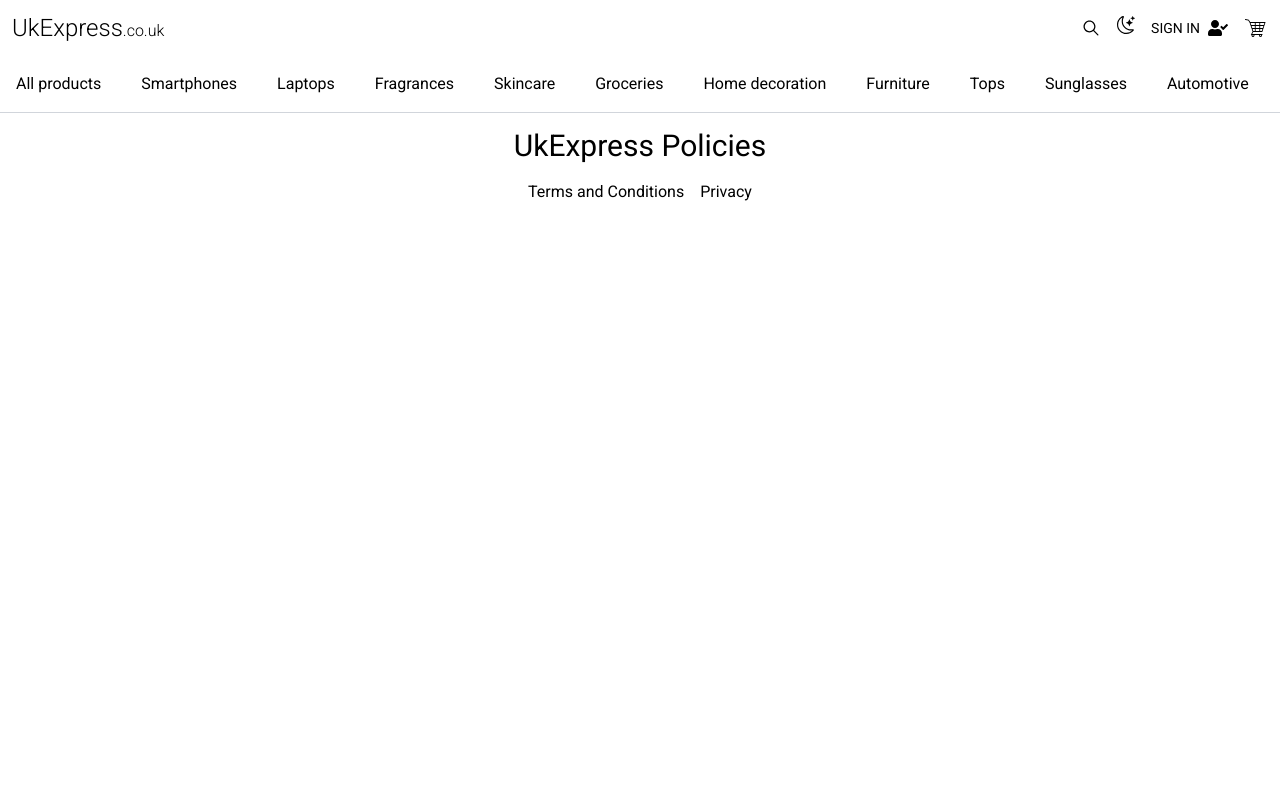
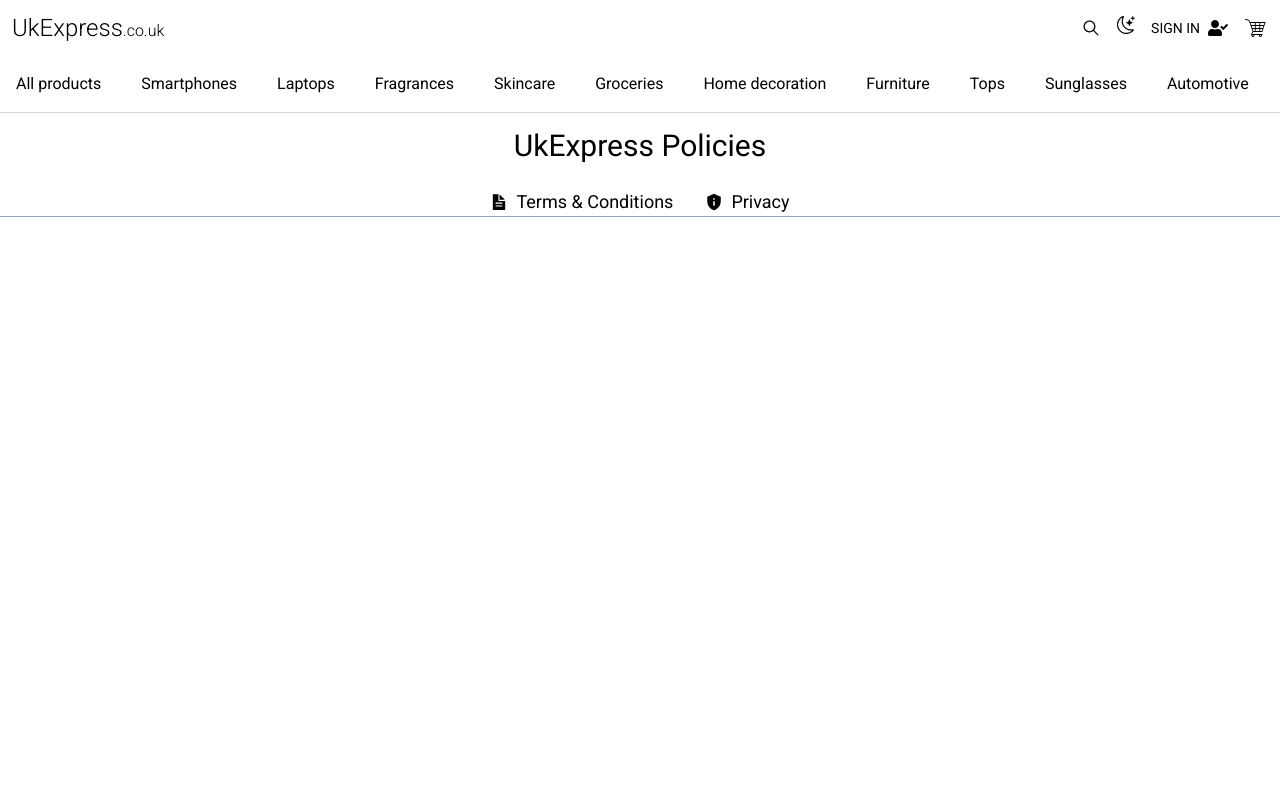
Before and after one commit to NDraganov/uk-express, a React (Vite) app: page /policies in a window 1280 px wide. Shown: the top 800 px of the page. Built offline with nearby package versions, Linux system fonts and the light colour scheme; no server answers.

Commit message:
Add styles to the policies navigation
Add styles for the active state of the policy link. Add icons to the links

```diff
--- a/src/features/policies/PoliciesNav.tsx
+++ b/src/features/policies/PoliciesNav.tsx
@@ -1,13 +1,19 @@
 import PolicyNavLink from "./PolicyNavLink";
+import { IoDocumentTextSharp } from "react-icons/io5";
+import { MdPrivacyTip } from "react-icons/md";
 
 export default function PoliciesNav() {
   return (
-    <div className="flex flex-col items-center pt-4">
-      <h1 className="text-3xl">UkExpress Policies</h1>
+    <div className="flex flex-col items-center border border-l-0 border-r-0 border-t-0 border-slate-400 pt-4 dark:border-gray-500">
+      <h1 className="text-3xl dark:text-white">UkExpress Policies</h1>
       <nav className="mt-4">
-        <ul className="flex items-center gap-4">
-          <PolicyNavLink title="Terms and Conditions" to="terms&conditions" />
-          <PolicyNavLink title="Privacy" to="privacy" />
+        <ul className="flex items-center">
+          <PolicyNavLink
+            title="Terms & Conditions"
+            to="terms&conditions"
+            icon={<IoDocumentTextSharp />}
+          />
+          <PolicyNavLink title="Privacy" to="privacy" icon={<MdPrivacyTip />} />
         </ul>
       </nav>
     </div>
--- a/src/features/policies/PolicyNavLink.tsx
+++ b/src/features/policies/PolicyNavLink.tsx
@@ -1,14 +1,39 @@
-import { NavLink } from "react-router-dom";
+import { type ReactNode } from "react";
+import { NavLink, NavLinkProps } from "react-router-dom";
+import Icon from "../../ui/Icon";
 
-interface PolicyNavLinkProps {
+type PolicyNavLinkProps = {
   title: string;
   to: string;
-}
+  icon: ReactNode;
+} & NavLinkProps;
 
-export default function PolicyNavLink({ title, to }: PolicyNavLinkProps) {
+export default function PolicyNavLink({
+  title,
+  to,
+  icon,
+  ...restProps
+}: PolicyNavLinkProps) {
   return (
-    <NavLink to={to}>
-      <li>{title}</li>
+    <NavLink
+      className={({ isActive }) => (isActive ? "text-lg " : "text-lg")}
+      to={to}
+      {...restProps}
+    >
+      {({ isActive }) => (
+        <li
+          className={`flex items-center justify-center gap-2 rounded-t-xl px-4 pt-2 hover:bg-zinc-50 dark:hover:bg-slate-700 ${
+            isActive
+              ? "bg-zinc-100 dark:bg-slate-800 dark:text-cyan-500"
+              : "dark:text-gray-300"
+          }`}
+        >
+          <Icon value={{ className: isActive ? "fill-cyan-600" : "" }}>
+            {icon}
+          </Icon>
+          <span>{title}</span>
+        </li>
+      )}
     </NavLink>
   );
 }
```
